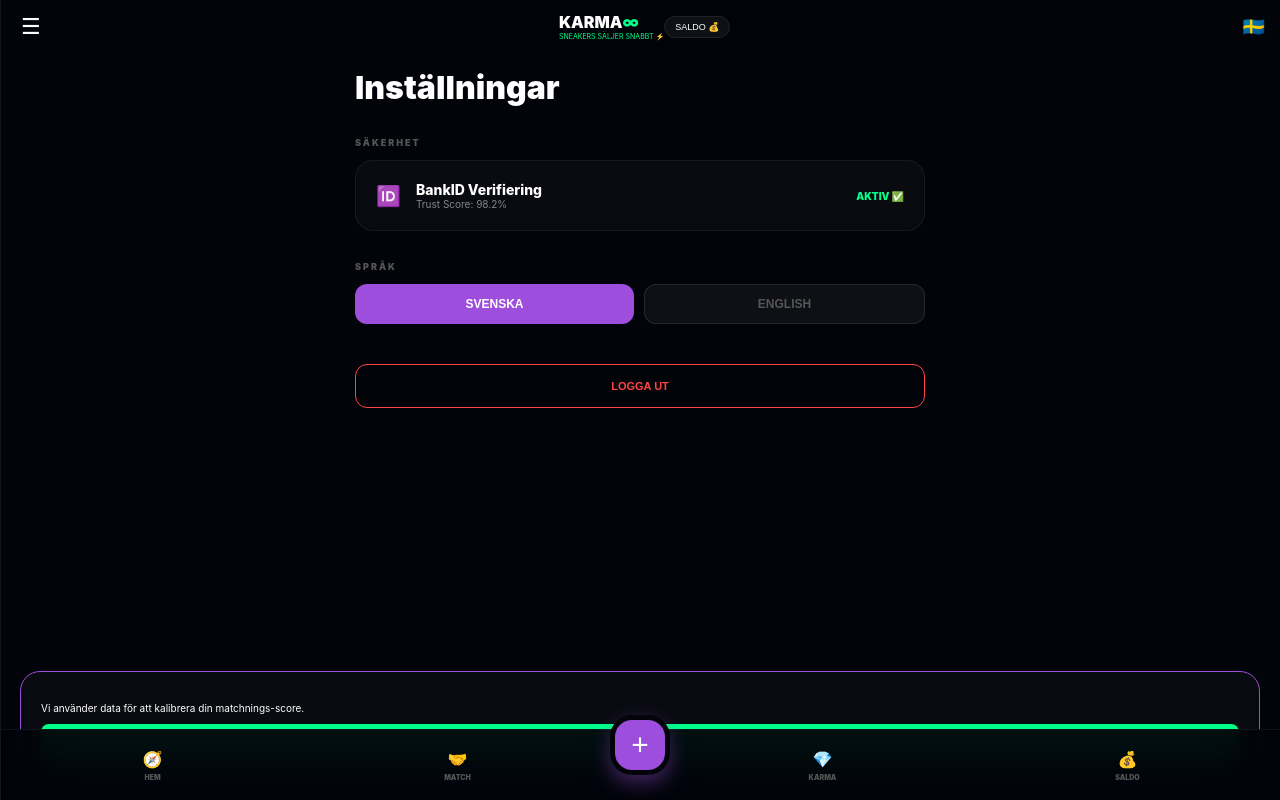
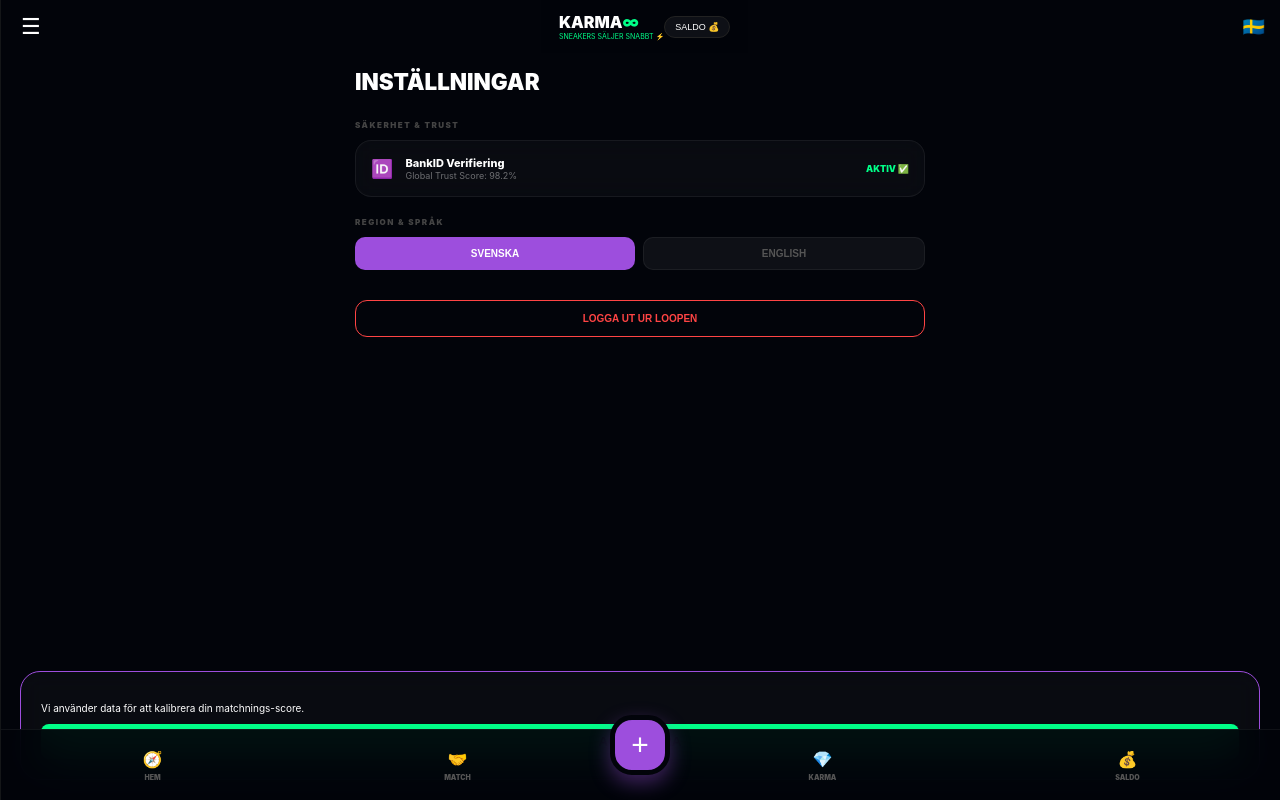
Before and after one commit to gascheckking/marketbeg-appGem, a Next.js app: page /settings in a window 1280 px wide. Built offline with nearby package versions, Linux system fonts and the light colour scheme.

Commit message:
Update page.tsx

```diff
--- a/app/settings/page.tsx
+++ b/app/settings/page.tsx
@@ -5,34 +5,34 @@ import React from 'react';
 export default function Settings() {
   return (
     <div className="page-wrapper" style={{ padding: '15px' }}>
-      <header style={{ marginBottom: '30px' }}>
-        <h1 style={{ fontSize: '2rem', fontWeight: 900, margin: 0 }}>Inställningar</h1>
+      <header style={{ marginBottom: '25px' }}>
+        <h1 style={{ fontSize: '1.4rem', fontWeight: 900, margin: 0 }}>INSTÄLLNINGAR</h1>
       </header>
 
-      <section style={{ marginBottom: '30px' }}>
-        <div style={{ fontSize: '9px', fontWeight: 900, color: '#555', letterSpacing: '2px', marginBottom: '12px' }}>SÄKERHET</div>
-        <div className="glass-card" style={{ display: 'flex', justifyContent: 'space-between', alignItems: 'center', padding: '20px', borderRadius: '18px' }}>
-          <div style={{ display: 'flex', alignItems: 'center', gap: '15px' }}>
-            <div style={{ fontSize: '20px' }}>🆔</div>
+      <section style={{ marginBottom: '20px' }}>
+        <div style={{ fontSize: '8px', fontWeight: 900, color: '#444', letterSpacing: '1.5px', marginBottom: '10px' }}>SÄKERHET & TRUST</div>
+        <div className="glass-card" style={{ display: 'flex', justifyContent: 'space-between', alignItems: 'center', padding: '15px', borderRadius: '16px' }}>
+          <div style={{ display: 'flex', alignItems: 'center', gap: '12px' }}>
+            <div style={{ fontSize: '18px' }}>🆔</div>
             <div>
-              <div style={{ fontWeight: 800, fontSize: '14px' }}>BankID Verifiering</div>
-              <div style={{ fontSize: '10px', opacity: 0.5 }}>Trust Score: 98.2%</div>
+              <div style={{ fontWeight: 800, fontSize: '11px' }}>BankID Verifiering</div>
+              <div style={{ fontSize: '9px', opacity: 0.4 }}>Global Trust Score: 98.2%</div>
             </div>
           </div>
-          <span style={{ color: 'var(--neon-mint)', fontWeight: 900, fontSize: '10px' }}>AKTIV ✅</span>
+          <span style={{ color: 'var(--neon-mint)', fontWeight: 900, fontSize: '9px' }}>AKTIV ✅</span>
         </div>
       </section>
 
-      <section style={{ marginBottom: '40px' }}>
-        <div style={{ fontSize: '9px', fontWeight: 900, color: '#555', letterSpacing: '2px', marginBottom: '12px' }}>SPRÅK</div>
-        <div style={{ display: 'flex', gap: '10px' }}>
-          <button style={{ flex: 1, background: 'var(--neon-purple)', color: '#fff', border: 'none', padding: '12px', borderRadius: '12px', fontWeight: 900, fontSize: '12px' }}>SVENSKA</button>
-          <button style={{ flex: 1, background: 'rgba(255,255,255,0.05)', color: '#555', border: '1px solid rgba(255,255,255,0.1)', padding: '12px', borderRadius: '12px', fontWeight: 900, fontSize: '12px' }}>ENGLISH</button>
+      <section style={{ marginBottom: '30px' }}>
+        <div style={{ fontSize: '8px', fontWeight: 900, color: '#444', letterSpacing: '1.5px', marginBottom: '10px' }}>REGION & SPRÅK</div>
+        <div style={{ display: 'flex', gap: '8px' }}>
+          <button style={{ flex: 1, background: 'var(--neon-purple)', color: '#fff', border: 'none', padding: '10px', borderRadius: '10px', fontWeight: 900, fontSize: '10px' }}>SVENSKA</button>
+          <button style={{ flex: 1, background: 'rgba(255,255,255,0.05)', color: '#555', border: '1px solid var(--border)', padding: '10px', borderRadius: '10px', fontWeight: 900, fontSize: '10px' }}>ENGLISH</button>
         </div>
       </section>
 
-      <button className="primary-btn" style={{ background: 'transparent', border: '1px solid #ff4444', color: '#ff4444', padding: '15px' }}>
-        LOGGA UT
+      <button className="primary-btn" style={{ background: 'transparent', border: '1px solid #ff4444', color: '#ff4444', padding: '12px', fontSize: '10px' }}>
+        LOGGA UT UR LOOPEN
       </button>
     </div>
   );
```
